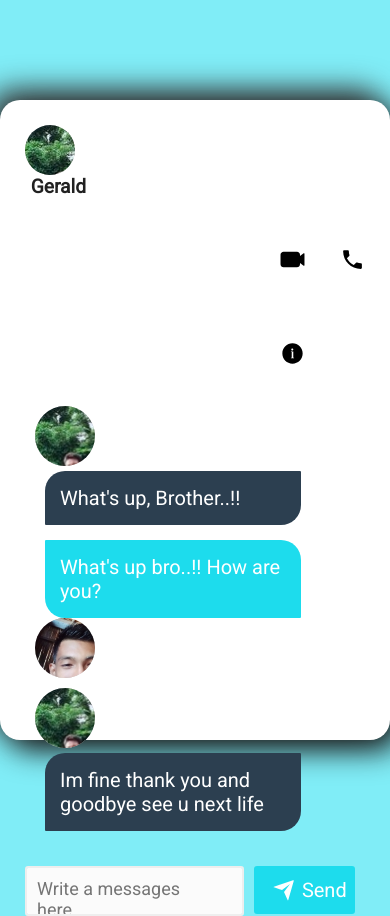
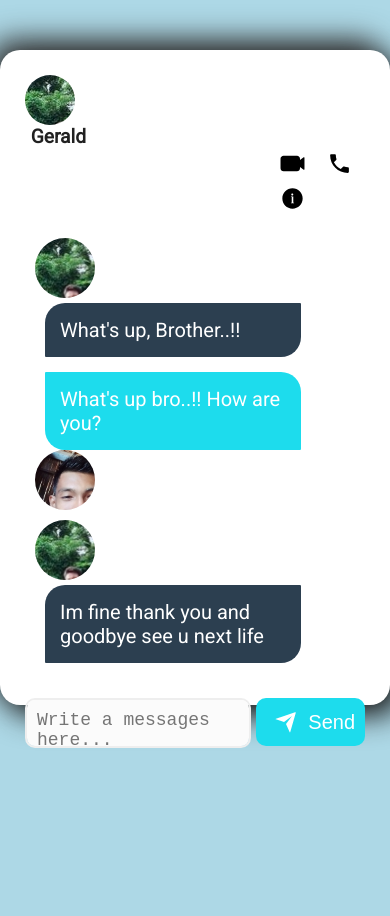
Before and after one commit to lordelements/AndrianElemento_Flat-Design-ChatBox, a plain HTML site: page index.html in a window 390 px wide. After the commit the page ends 844 px from the top, so only its background shows below. Drawn offline with Linux system fonts and the light colour scheme.

Commit message:
new changes

```diff
--- a/index.html
+++ b/index.html
@@ -2,12 +2,12 @@
 <html lang="en">
 <head>
     <meta charset="utf-8">
-    <title>Flat Design ChatBox</title>
+    <title>Andrian Flat Design ChatBox</title>
     <link rel="stylesheet" href="style.css">
 
 </head>
 <body>
-
+   <section id="chatboxapp">
         <div class="chatbox">
 
             <!-- My freind icons name & svg icons -->
@@ -81,6 +81,7 @@
                     <p class="chat-message">Cge paghuna ko man kon nano, kaya un kung d mo kaya magbigti ka or ipahimo mo sa iba hahahahaa</p>
                 </div>
 
+
             </div>
 
             <div class="chat-form">
@@ -94,11 +95,11 @@
                         </svg>
                       </div>
                     </div>
-                    <span>Send</span>
-                  </button>
+                    <span >Send</span>
             </div>
 
         </div>
+    </section>
 
 </body>
 </html>
--- a/style.css
+++ b/style.css
@@ -3,21 +3,20 @@
 *{
     margin: 0;
     padding: 0;
-    font-family: 'Roboto', sans-serif;
     box-sizing: border-box;
 }
 
 body{
     background: #80edf7;
-
+    font-family: 'Roboto', sans-serif;
 }
 .chatbox{
     width: 500px;
     min-width: 390px;
-    height: 640px;
+    height: 655px;
     background: #fff;
     padding: 25px;
-    margin: 100px auto;
+    margin: 50px auto;
     box-shadow: 10px 10px 30px rgb(25, 25, 25),
     -10px -10px 30px rgb(60, 60, 60);
     border-radius: 20px;
@@ -120,11 +119,12 @@ body{
         width: 75%;
         height: 50px;
         border: 2px solid #eee;
-        border-radius: 3px;
+        border-radius: 10px;
         resize: none;
         padding: 10px;
         font-size: 18px;
         color: #333;
+        margin-right: 5px;
     }
     .chat-form textarea:focus{
         background: #fff;
@@ -157,19 +157,19 @@ body{
         color:  #fff;
         padding: 0.6em 1em;
         padding-left: 0.9em;
-        margin: 0 10px;
+        margin-right: 0 10px 20px 10px;
         display: flex;
         align-items: center;
         border: none;
-        border-radius: 3px;
+        border-radius: 10px;
         overflow: hidden;
         transition: all 0.2s;
         cursor: pointer;
 
     } .chat-form button span {
-            display: block;
-            margin-left: 0.3em;
-            transition: all 0.3s ease-in-out;
+        display: block;
+        margin-left: 0.5em;
+        transition: all 0.3s ease-in-out;
 
     } .chat-form button svg {
         display: block;
@@ -200,9 +200,14 @@ body{
 
 /* CHAT FORM STYLING*/
 
-@media screen and (max-width: 400px) {
+@media screen and (max-width: 600px) {
+    body {
+        background-color: lightblue;
+        width: 100%;
+        font-size: 30px;
+      }
     .chatbox {
       width: 100%;
-      font-size: 80px;
+      font-size: 30px;
     }
   }
```
Also changed, not shown: 1 other file.
